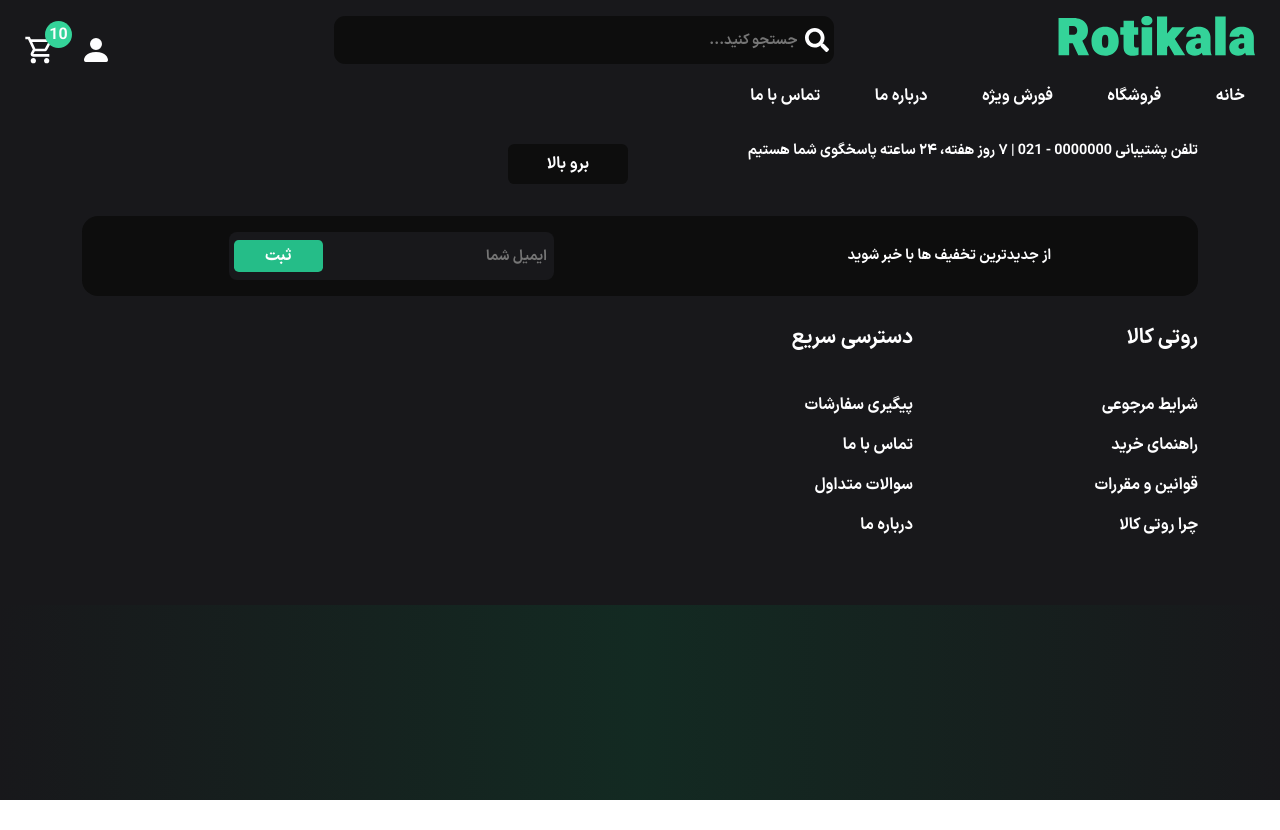
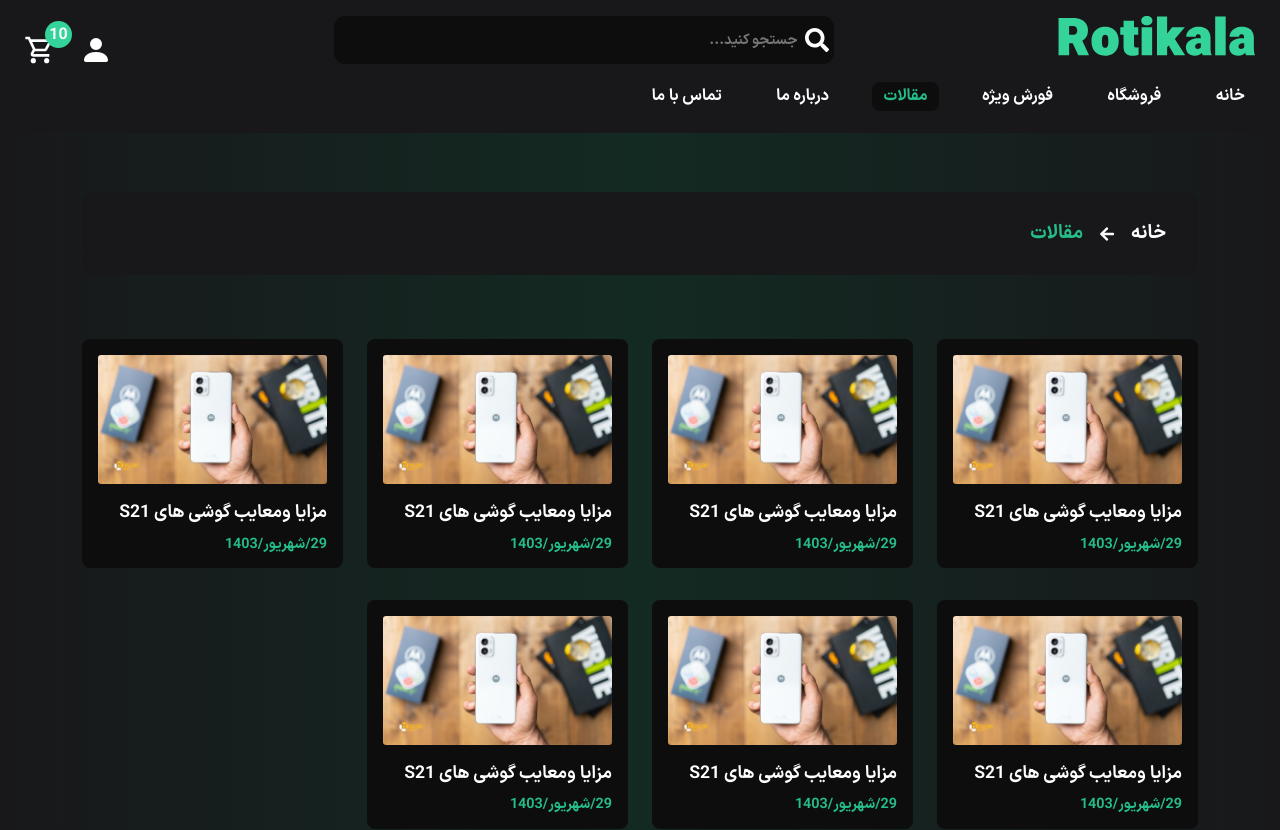
Before and after one commit to mohammadmehdidalvandii/RotiKala, a React (Vite) app: page /Article in a window 1280 px wide. Shown: the top 830 px of the page. Before the commit the page ends 800 px from the top, so only its background shows below. Built offline with nearby package versions, Linux system fonts and the light colour scheme.

Commit message:
create section articles for page article

```diff
--- a/src/components/module/Navbar/Navbar.jsx
+++ b/src/components/module/Navbar/Navbar.jsx
@@ -32,6 +32,9 @@
                     <NavLink to='/sp_product' className={`navbar_item_link ${activeMenu === '/Sp-product' ?"navbar_item_linkActive":""}`}>فورش ویژه</NavLink>
                 </li>
                 <li className="navbar_item">
+                    <NavLink to='/Article' className={`navbar_item_link ${activeMenu === '/Article' ?"navbar_item_linkActive":""}`}>مقالات</NavLink>
+                </li>
+                <li className="navbar_item">
                     <NavLink to='/About' className={`navbar_item_link ${activeMenu === '/About' ?"navbar_item_linkActive":""}`}>درباره ما</NavLink>
                 </li>
                 <li className="navbar_item">
@@ -61,6 +64,9 @@
                         <NavLink to='/Sp-product' className={`navbarRes_item_link ${activeMenu === '/Sp-product' ?"navbarRes_item_linkActive":""}`}>فروش ویژه</NavLink>
                     </li>
                     <li className="navbarRes_item">
+                        <NavLink to='/Article' className={`navbarRes_item_link ${activeMenu === '/Article' ?"navbarRes_item_linkActive":""}`}>مقالات</NavLink>
+                    </li>
+                    <li className="navbarRes_item">
                         <NavLink to='/About' className={`navbarRes_item_link ${activeMenu === '/About' ?"navbarRes_item_linkActive":""}`}>درباره ما</NavLink>
                     </li>
                     <li className="navbarRes_item">
--- /dev/null
+++ b/src/components/template/article/Articles/Articles.css
@@ -0,0 +1,5 @@
+.articles{
+    display: block;
+    width: 100%;
+    padding-top: 12rem;
+}
--- /dev/null
+++ b/src/components/template/article/Articles/Articles.jsx
@@ -0,0 +1,45 @@
+import './Articles.css';
+import PageHeader from '../../../module/PageHeader/PageHeader'
+import ArticleCard from '../../../module/ArticleCard/ArticleCard'
+
+
+function Articles() {
+  return (
+    <section className="articles">
+        <div className="container">
+            <div className="row">
+                <div className="col-12">
+                <PageHeader text='مقالات'/>
+                </div>
+            </div>
+            <div className="article_wrapper">
+            <div className="row mt-5">
+                <div className="col-lg-3 col-md-6 col-sm-12">
+                    <ArticleCard/>
+                </div>
+                <div className="col-lg-3 col-md-6 col-sm-12">
+                    <ArticleCard/>
+                </div>
+                <div className="col-lg-3 col-md-6 col-sm-12">
+                    <ArticleCard/>
+                </div>
+                <div className="col-lg-3 col-md-6 col-sm-12">
+                    <ArticleCard/>
+                </div>
+                <div className="col-lg-3 col-md-6 col-sm-12">
+                    <ArticleCard/>
+                </div>
+                <div className="col-lg-3 col-md-6 col-sm-12">
+                    <ArticleCard/>
+                </div>
+                <div className="col-lg-3 col-md-6 col-sm-12">
+                    <ArticleCard/>
+                </div>
+            </div>
+            </div>
+        </div>
+    </section>
+  )
+}
+
+export default Articles
--- a/src/page/Article/Article.jsx
+++ b/src/page/Article/Article.jsx
@@ -1,7 +1,10 @@
+import Articles from "../../components/template/article/Articles/Articles"
 
 function Article() {
   return (
-    <div>Article</div>
+    <>
+    <Articles/>
+    </>
   )
 }
 
```
